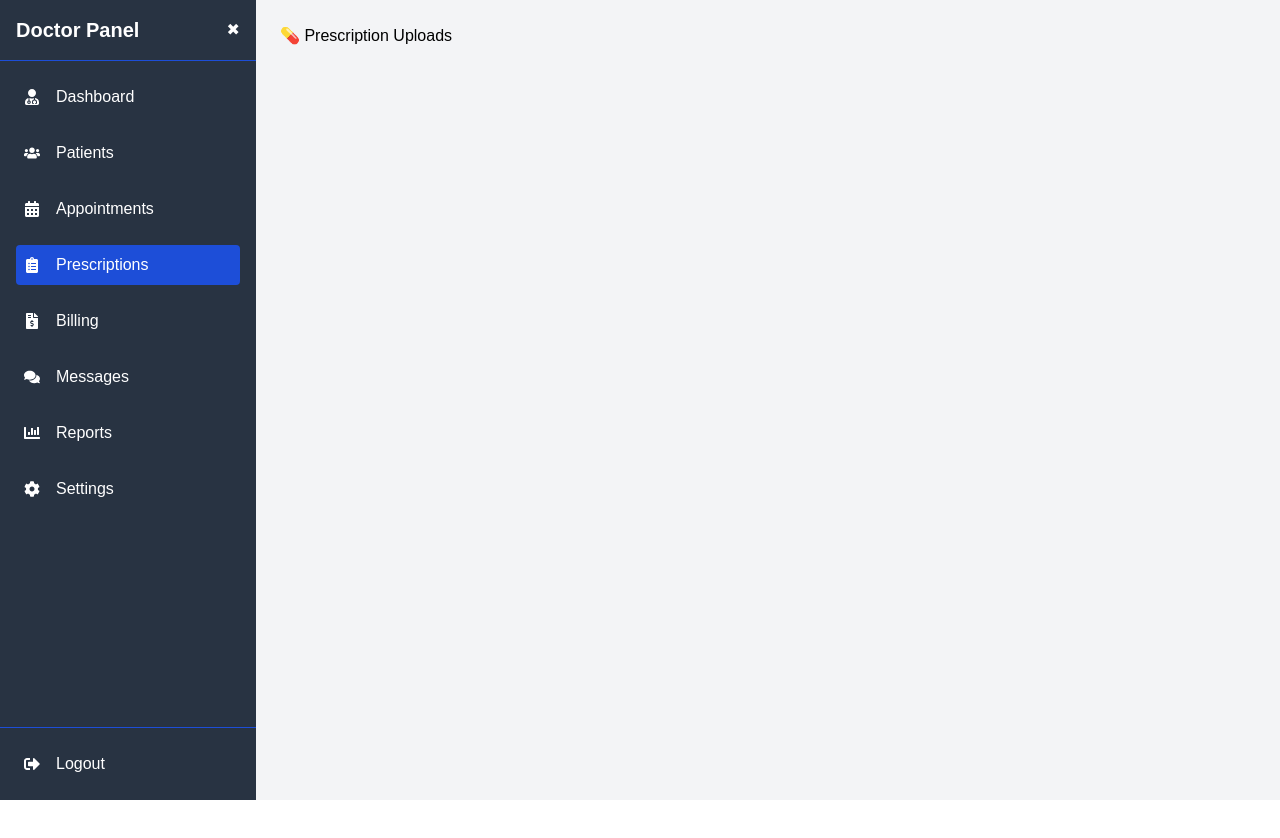
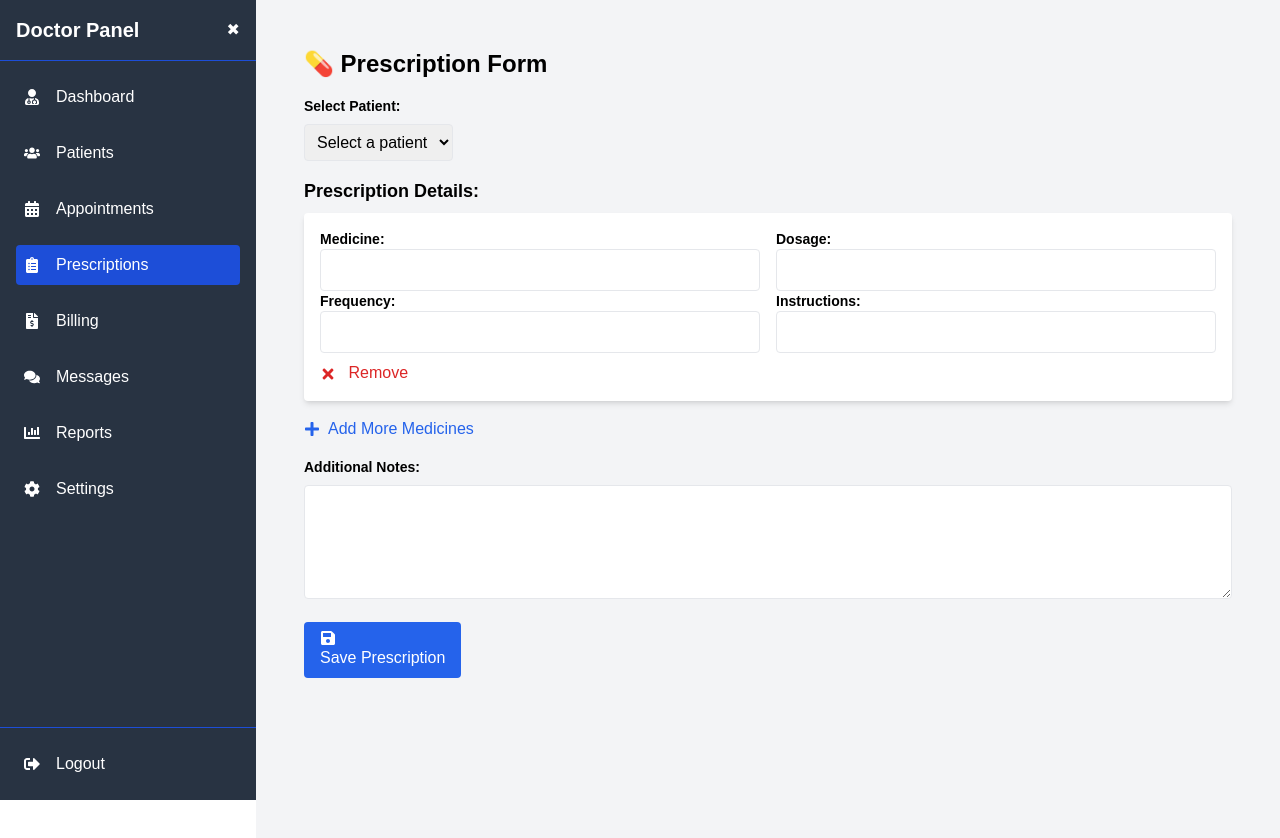
Before and after one commit to DANCANKARANI/iruma-frontend, a Next.js app: page /doctor in a window 1280 px wide. Both pictures are taken after a click on the button "Prescriptions". Shown: the top 838 px of the page. Before the commit the page ends 800 px from the top, so only its background shows below. Built offline with nearby package versions, Linux system fonts and the light colour scheme.

Commit message:
my changes

```diff
--- a/app/doctor/components/prescription.tsx
+++ b/app/doctor/components/prescription.tsx
@@ -1 +1,201 @@
-export const Prescriptions = () => <div>💊 Prescription Uploads</div>;
+"use client";
+
+import { useState } from "react";
+import { FaSave, FaPlus, FaCheck, FaTimes } from "react-icons/fa";
+
+// Define the type for the patient
+interface Patient {
+  id: string;
+  name: string;
+}
+
+// Define the type for the prescription details
+interface PrescriptionDetail {
+  medicine: string;
+  dosage: string;
+  frequency: string;
+  instructions: string;
+}
+
+export const Prescriptions = () => {
+  const [selectedPatient, setSelectedPatient] = useState<Patient | null>(null);
+  const [prescriptionDetails, setPrescriptionDetails] = useState<PrescriptionDetail[]>([
+    { medicine: "", dosage: "", frequency: "", instructions: "" },
+  ]);
+  const [notes, setNotes] = useState<string>("");
+  const [status, setStatus] = useState<"idle" | "saving" | "success" | "error">("idle");
+
+  const handlePatientChange = (e: React.ChangeEvent<HTMLSelectElement>) => {
+    const patientId = e.target.value;
+    if (patientId) {
+      setSelectedPatient({
+        id: patientId,
+        name: `Patient ${patientId}`, // This should come from a real patient list
+      });
+    } else {
+      setSelectedPatient(null);
+    }
+  };
+
+  const handlePrescriptionChange = (index: number, field: string, value: string) => {
+    const updatedDetails = [...prescriptionDetails];
+    updatedDetails[index] = { ...updatedDetails[index], [field]: value };
+    setPrescriptionDetails(updatedDetails);
+  };
+
+  const addPrescriptionRow = () => {
+    setPrescriptionDetails([
+      ...prescriptionDetails,
+      { medicine: "", dosage: "", frequency: "", instructions: "" },
+    ]);
+  };
+
+  const removePrescriptionRow = (index: number) => {
+    setPrescriptionDetails(prescriptionDetails.filter((_, i) => i !== index));
+  };
+
+  const handleSubmit = async () => {
+    if (!selectedPatient || prescriptionDetails.some((detail) => !detail.medicine || !detail.dosage)) {
+      alert("Please complete all prescription details.");
+      return;
+    }
+
+    setStatus("saving");
+
+    // Simulate saving the prescription (this would normally be an API call)
+    setTimeout(() => {
+      setStatus("success");
+      alert("Prescription saved successfully!");
+      // Reset form after submission
+      setSelectedPatient(null);
+      setPrescriptionDetails([{ medicine: "", dosage: "", frequency: "", instructions: "" }]);
+      setNotes("");
+    }, 2000);
+  };
+
+  return (
+    <div className="p-6 bg-gray-100 min-h-screen">
+      <h1 className="text-2xl font-bold mb-4">💊 Prescription Form</h1>
+
+      {/* Patient Selection */}
+      <div className="mb-4">
+        <label className="block mb-2 text-sm font-semibold">Select Patient:</label>
+        <select
+          value={selectedPatient?.id || ""}
+          onChange={handlePatientChange}
+          className="p-2 border rounded"
+        >
+          <option value="">Select a patient</option>
+          {/* In a real app, populate this list with patients from the database */}
+          <option value="PAT-001">Patient 1</option>
+          <option value="PAT-002">Patient 2</option>
+          <option value="PAT-003">Patient 3</option>
+        </select>
+      </div>
+
+      {/* Prescription Details */}
+      <div className="mb-4">
+        <h2 className="text-lg font-semibold mb-2">Prescription Details:</h2>
+        {prescriptionDetails.map((detail, index) => (
+          <div key={index} className="bg-white p-4 rounded shadow-md mb-4">
+            <div className="grid grid-cols-2 gap-4">
+              <div>
+                <label className="block text-sm font-semibold">Medicine:</label>
+                <input
+                  type="text"
+                  value={detail.medicine}
+                  onChange={(e) => handlePrescriptionChange(index, "medicine", e.target.value)}
+                  className="w-full p-2 border rounded"
+                />
+              </div>
+              <div>
+                <label className="block text-sm font-semibold">Dosage:</label>
+                <input
+                  type="text"
+                  value={detail.dosage}
+                  onChange={(e) => handlePrescriptionChange(index, "dosage", e.target.value)}
+                  className="w-full p-2 border rounded"
+                />
+              </div>
+            </div>
+            <div className="grid grid-cols-2 gap-4">
+              <div>
+                <label className="block text-sm font-semibold">Frequency:</label>
+                <input
+                  type="text"
+                  value={detail.frequency}
+                  onChange={(e) => handlePrescriptionChange(index, "frequency", e.target.value)}
+                  className="w-full p-2 border rounded"
+                />
+              </div>
+              <div>
+                <label className="block text-sm font-semibold">Instructions:</label>
+                <input
+                  type="text"
+                  value={detail.instructions}
+                  onChange={(e) => handlePrescriptionChange(index, "instructions", e.target.value)}
+                  className="w-full p-2 border rounded"
+                />
+              </div>
+            </div>
+            <button
+              onClick={() => removePrescriptionRow(index)}
+              className="text-red-600 hover:text-red-800 mt-2"
+            >
+              <FaTimes className="inline mr-2" /> Remove
+            </button>
+          </div>
+        ))}
+        <button
+          onClick={addPrescriptionRow}
+          className="mt-2 text-blue-600 flex items-center"
+        >
+          <FaPlus className="mr-2" /> Add More Medicines
+        </button>
+      </div>
+
+      {/* Additional Notes */}
+      <div className="mb-4">
+        <label className="block mb-2 text-sm font-semibold">Additional Notes:</label>
+        <textarea
+          value={notes}
+          onChange={(e) => setNotes(e.target.value)}
+          className="w-full p-2 border rounded"
+          rows={4}
+        ></textarea>
+      </div>
+
+      {/* Submit Button */}
+      <div className="mb-4">
+        <button
+          onClick={handleSubmit}
+          className={`px-4 py-2 rounded ${status === "saving" ? "bg-gray-400" : "bg-blue-600 text-white"}`}
+          disabled={status === "saving"}
+        >
+          {status === "saving" ? (
+            "Saving..."
+          ) : (
+            <>
+              <FaSave className="mr-2" />
+              Save Prescription
+            </>
+          )}
+        </button>
+      </div>
+
+      {/* Status Message */}
+      {status === "success" && (
+        <div className="text-green-600">
+          <FaCheck className="inline mr-2" />
+          Prescription saved successfully!
+        </div>
+      )}
+      {status === "error" && (
+        <div className="text-red-600">
+          <FaTimes className="inline mr-2" />
+          Failed to save prescription. Please try again.
+        </div>
+      )}
+    </div>
+  );
+};
--- /dev/null
+++ b/app/doctor/components/reports.tsx
@@ -0,0 +1,87 @@
+"use client";
+
+import { useState } from "react";
+import { BarChart, Bar, XAxis, YAxis, Tooltip, ResponsiveContainer } from "recharts";
+
+// Sample data for reports
+const sampleData = [
+  { name: "Jan", appointments: 120, prescriptions: 80 },
+  { name: "Feb", appointments: 150, prescriptions: 90 },
+  { name: "Mar", appointments: 200, prescriptions: 120 },
+  { name: "Apr", appointments: 180, prescriptions: 100 },
+  { name: "May", appointments: 220, prescriptions: 130 },
+  { name: "Jun", appointments: 250, prescriptions: 150 },
+];
+
+export const Reports = () => {
+  const [dateRange, setDateRange] = useState({ start: "", end: "" });
+
+  // Handle date range change
+  const handleDateRangeChange = (e: React.ChangeEvent<HTMLInputElement>) => {
+    const { name, value } = e.target;
+    setDateRange((prev) => ({ ...prev, [name]: value }));
+  };
+
+  // Filter data based on date range (simplified for demo)
+  const filteredData = sampleData.filter((entry) => {
+    // Add actual date filtering logic here
+    return true;
+  });
+
+  return (
+    <div className="p-6 bg-gray-100 min-h-screen">
+      <h1 className="text-2xl font-bold mb-4">📊 Reports & Analytics</h1>
+
+      {/* Date Range Filter */}
+      <div className="mb-6 bg-white p-4 rounded shadow-md">
+        <h2 className="text-lg font-semibold mb-2">Filter by Date Range</h2>
+        <div className="flex gap-4">
+          <input
+            type="date"
+            name="start"
+            value={dateRange.start}
+            onChange={handleDateRangeChange}
+            className="p-2 border rounded"
+          />
+          <input
+            type="date"
+            name="end"
+            value={dateRange.end}
+            onChange={handleDateRangeChange}
+            className="p-2 border rounded"
+          />
+        </div>
+      </div>
+
+      {/* Key Metrics */}
+      <div className="grid grid-cols-1 md:grid-cols-3 gap-4 mb-6">
+        <div className="bg-white p-4 rounded shadow-md">
+          <h3 className="text-lg font-semibold">Total Appointments</h3>
+          <p className="text-2xl font-bold">1,200</p>
+        </div>
+        <div className="bg-white p-4 rounded shadow-md">
+          <h3 className="text-lg font-semibold">Completed Prescriptions</h3>
+          <p className="text-2xl font-bold">800</p>
+        </div>
+        <div className="bg-white p-4 rounded shadow-md">
+          <h3 className="text-lg font-semibold">Active Patients</h3>
+          <p className="text-2xl font-bold">350</p>
+        </div>
+      </div>
+
+      {/* Charts */}
+      <div className="bg-white p-4 rounded shadow-md">
+        <h2 className="text-lg font-semibold mb-4">Appointments & Prescriptions Over Time</h2>
+        <ResponsiveContainer width="100%" height={300}>
+          <BarChart data={filteredData}>
+            <XAxis dataKey="name" />
+            <YAxis />
+            <Tooltip />
+            <Bar dataKey="appointments" fill="#8884d8" />
+            <Bar dataKey="prescriptions" fill="#82ca9d" />
+          </BarChart>
+        </ResponsiveContainer>
+      </div>
+    </div>
+  );
+};
--- a/app/doctor/page.tsx
+++ b/app/doctor/page.tsx
@@ -5,13 +5,14 @@ import { FaUserMd, FaUsers, FaCalendarAlt, FaClipboardList, FaFileInvoiceDollar,
 import Appointments from "./components/appointment";
 import { Patients } from "./components/patientManagement";
 import { Prescriptions } from "./components/prescription";
+import {Reports} from "./components/reports";
 
 
 // Components for each section (you can create actual pages for these later)
 const Dashboard = () => <div>🏥 Welcome to the Doctor's Dashboard</div>;
 const Billing = () => <div>💰 Billing and Payments</div>;
 const Messages = () => <div>💬 Messages and Chats</div>;
-const Reports = () => <div>📊 Reports & Analytics</div>;
+
 const Settings = () => <div>⚙️ Doctor Settings</div>;
 
 export default function DoctorDashboard() {
```
